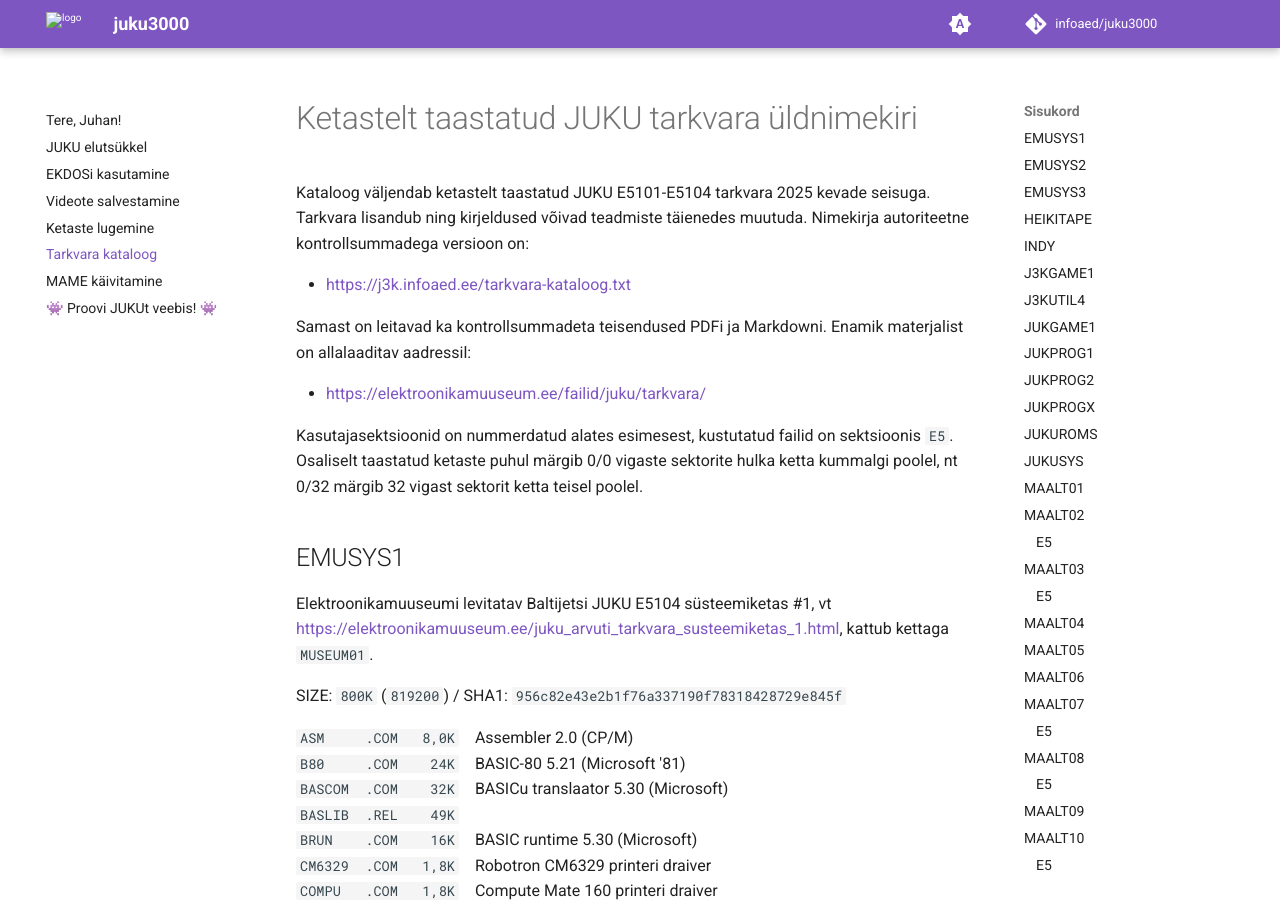
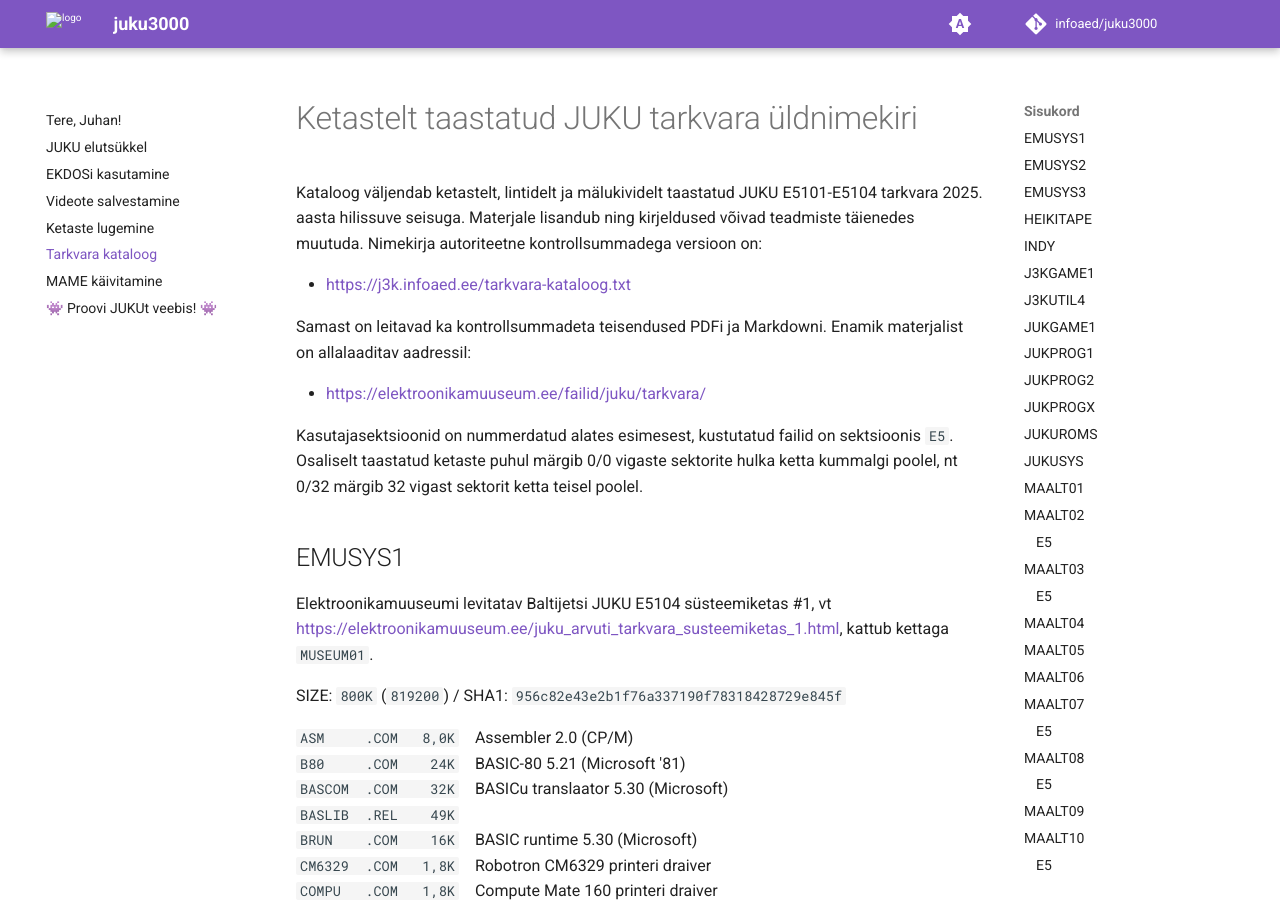
Before and after one commit to infoaed/juku3000, an MkDocs documentation site: the page built from docs/tarkvara-kataloog.md, in a window 1280 px wide and 900 px high. Built offline with MkDocs 1.6.1 and Material for MkDocs 9.7.7, drawn with Linux system fonts in a browser that asks for light colours; comment, search, counter and statistics services are not loaded.

Commit message:
Üldkirjeldusse lindid-mälukivid ja korrektne ajamääratlus

```diff
--- a/docs/tarkvara-kataloog.md
+++ b/docs/tarkvara-kataloog.md
@@ -1,20 +1,21 @@
 # Ketastelt taastatud JUKU tarkvara üldnimekiri
 
-Kataloog väljendab ketastelt taastatud JUKU E5101-E5104 tarkvara 2025 kevade
-seisuga. Tarkvara lisandub ning kirjeldused võivad teadmiste täienedes muutuda.
-Nimekirja autoriteetne kontrollsummadega versioon on:
+Kataloog väljendab ketastelt, lintidelt ja mälukividelt taastatud
+JUKU E5101-E5104 tarkvara 2025. aasta hilissuve seisuga. Materjale
+lisandub ning kirjeldused võivad teadmiste täienedes muutuda. Nimekirja
+autoriteetne kontrollsummadega versioon on:
 
 * https://j3k.infoaed.ee/tarkvara-kataloog.txt
 
-Samast on leitavad ka kontrollsummadeta teisendused PDFi ja Markdowni. Enamik
-materjalist on allalaaditav aadressil:
+Samast on leitavad ka kontrollsummadeta teisendused PDFi ja Markdowni.
+Enamik materjalist on allalaaditav aadressil:
 
 * https://elektroonikamuuseum.ee/failid/juku/tarkvara/
 
-Kasutajasektsioonid on nummerdatud alates esimesest, kustutatud failid on
-sektsioonis `E5`. Osaliselt taastatud ketaste puhul märgib 0/0 vigaste sektorite
-hulka ketta kummalgi poolel, nt 0/32 märgib 32 vigast sektorit ketta teisel
-poolel.
+Kasutajasektsioonid on nummerdatud alates esimesest, kustutatud failid
+on sektsioonis `E5`. Osaliselt taastatud ketaste puhul märgib 0/0
+vigaste sektorite hulka ketta kummalgi poolel, nt 0/32 märgib 32 vigast
+sektorit ketta teisel poolel.
 
 ## EMUSYS1
 
```
Also changed, not shown: docs/tarkvara-kataloog.txt (+10 -9 lines), 1 other file.
